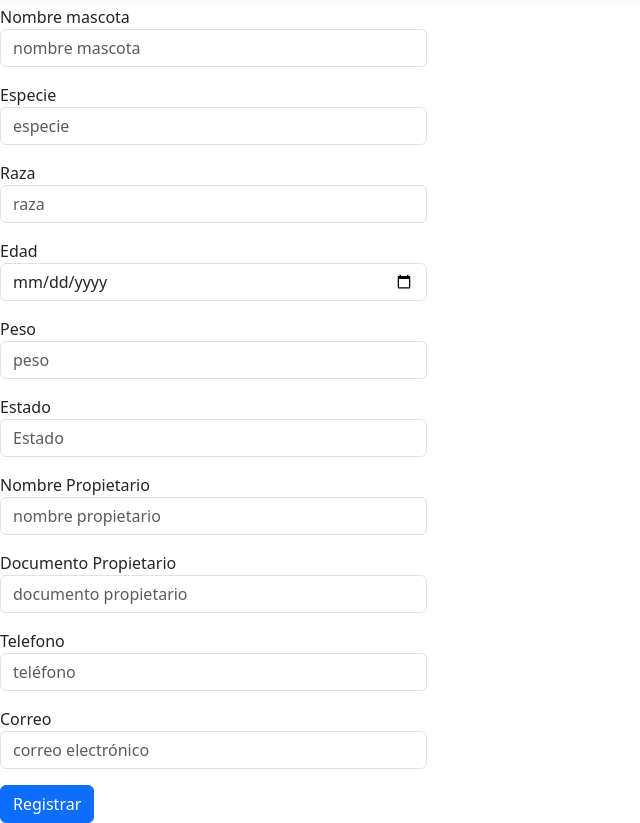
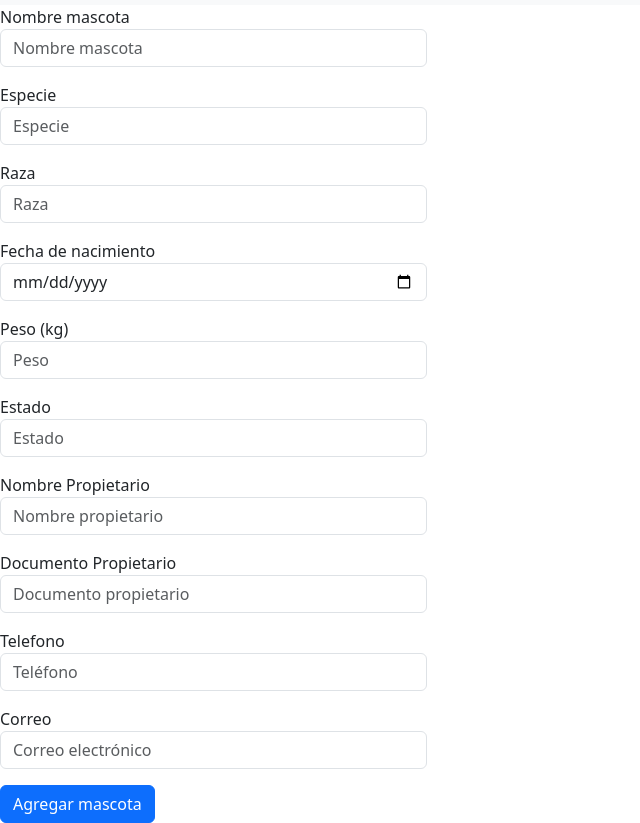
Before and after one commit to nubenunca/veterinaria, a plain HTML site: page index.html in a window 1280 px wide. Shown: the part 51-874 px from the top of the page, without its empty margins (0-640 px from the left). Drawn offline with nearby package versions, Linux system fonts and the light colour scheme; files that its build step writes are made by us from their sources; files whose address does not match are found by name.

Commit message:
mejoras en formulario

```diff
--- a/index.html
+++ b/index.html
@@ -59,25 +59,25 @@
         <form >
             <div class="col-md-4 mb-3">
                 <label for="petName">Nombre mascota</label>
-                <input type="text" class="form-control" id="petName" placeholder="nombre mascota" required>
+                <input type="text" class="form-control" id="petName" placeholder="Nombre mascota" required>
             </div>
             <div class="col-md-4 mb-3">
                 <label for="species">Especie</label>
-                <input type="text" class="form-control" id="species" placeholder="especie" required>
+                <input type="text" class="form-control" id="species" placeholder="Especie" required>
             </div>
             <div class="col-md-4 mb-3">
                 <label for="race">Raza</label>
-                <input type="text" class="form-control" id="race" placeholder="raza" required>
+                <input type="text" class="form-control" id="race" placeholder="Raza" required>
             </div>
             <div class="col-md-4 mb-3">
                 <label for="
-                birthdate">Edad</label>
+                birthdate">Fecha de nacimiento</label>
                 <input type="date" class="form-control" id="
-                birthdate" placeholder="fecha de nacimiento" required>
+                birthdate" placeholder="Fecha de nacimiento" required>
             </div>
             <div class="col-md-4 mb-3">
-                <label for="weight">Peso</label>
-                <input type="number" class="form-control" id="weight" placeholder="peso" required>
+                <label for="weight">Peso (kg) </label>
+                <input type="number" class="form-control" id="weight" placeholder="Peso" required>
             </div>
             <div class="col-md-4 mb-3">
                 <label for="state">Estado</label>
@@ -85,21 +85,21 @@
             </div>
             <div class="col-md-4 mb-3">
                 <label for="ownerName">Nombre Propietario</label>
-                <input type="text" class="form-control" id="ownerName" placeholder="nombre propietario" required>
+                <input type="text" class="form-control" id="ownerName" placeholder="Nombre propietario" required>
             </div>
             <div class="col-md-4 mb-3">
                 <label for="ownerDocument">Documento Propietario</label>
-                <input type="number" class="form-control" id="ownerDocument" placeholder="documento propietario" required>
+                <input type="number" class="form-control" id="ownerDocument" placeholder="Documento propietario" required>
             </div>
             <div class="col-md-4 mb-3">
                 <label for="phone">Telefono</label>
-                <input type="number" class="form-control" id="phone" placeholder="teléfono" required>
+                <input type="number" class="form-control" id="phone" placeholder="Teléfono" required>
             </div>
             <div class="col-md-4 mb-3">
                 <label for="email">Correo</label>
-                <input type="email" class="form-control" id="email" placeholder="correo electrónico"required>
+                <input type="email" class="form-control" id="email" placeholder="Correo electrónico"required>
             </div>
-            <button class="btn btn-primary" type="submit">Registrar</button>
+            <button class="btn btn-primary" type="submit">Agregar mascota</button>
         </form>
     </main>
     <script src="https://cdn.jsdelivr.net/npm/bootstrap@5.3.3/dist/js/bootstrap.bundle.min.js" integrity="sha384-YvpcrYf0tY3lHB60NNkmXc5s9fDVZLESaAA55NDzOxhy9GkcIdslK1eN7N6jIeHz" crossorigin="anonymous"></script>
```
